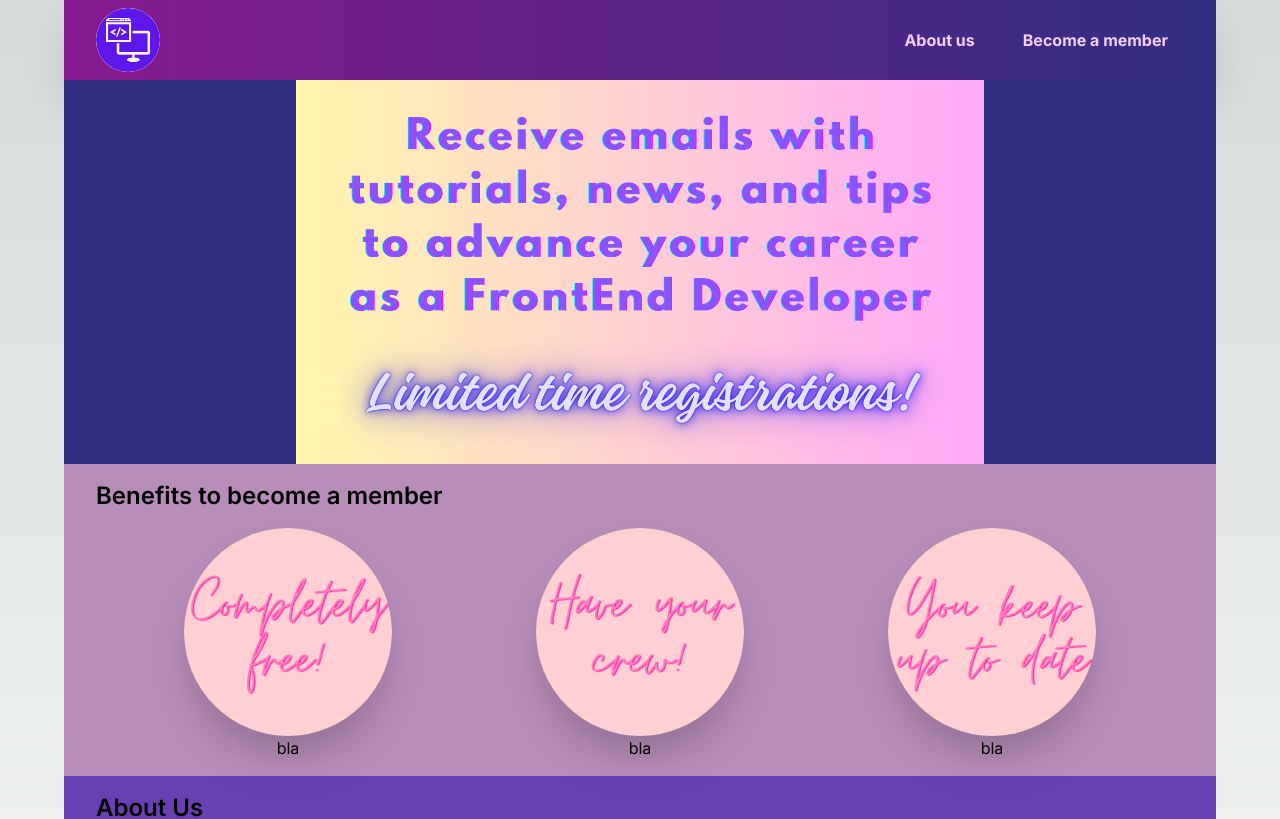
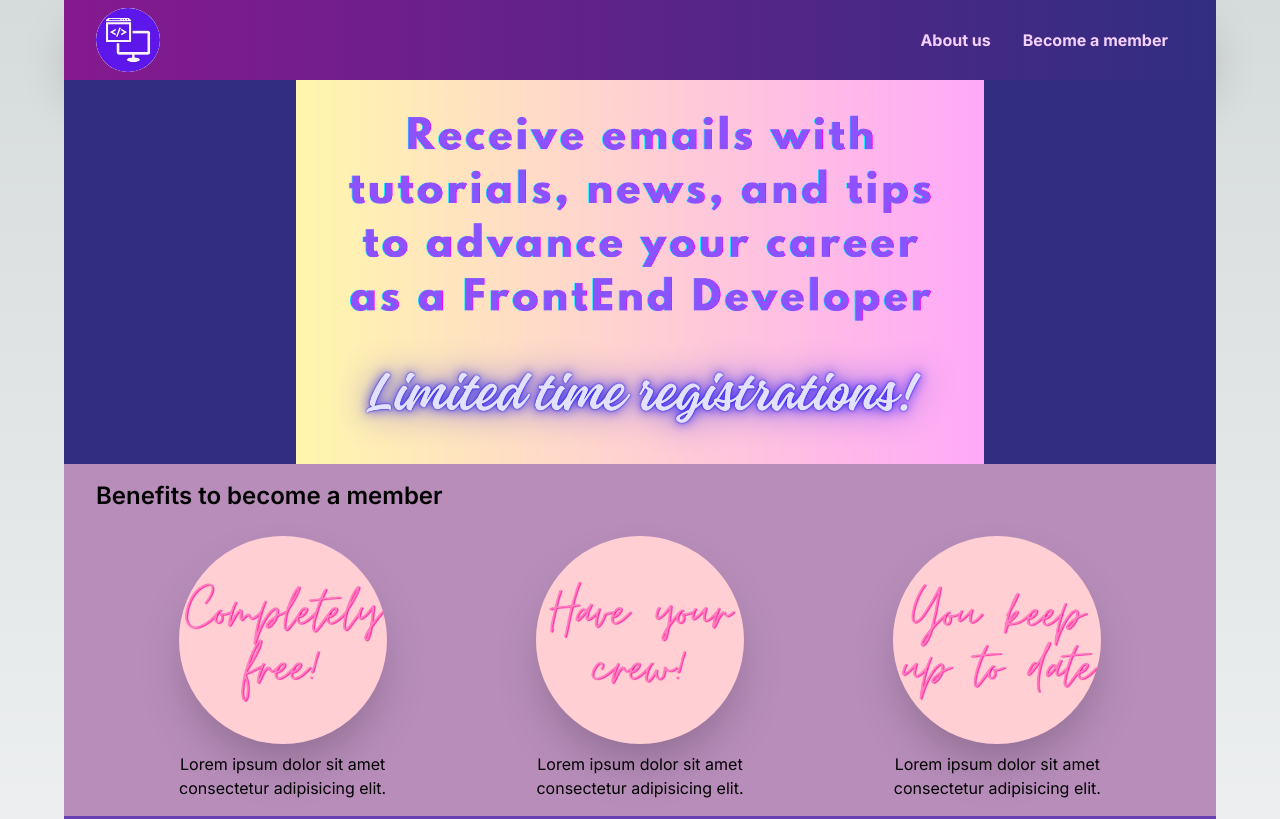
Before and after one commit to IngridAkeida/blogger-ab-test, a Next.js app: page / in a window 1280 px wide. Shown: the top 819 px of the page. Built offline with nearby package versions, Linux system fonts and the light colour scheme.

Commit message:
update commit

```diff
--- a/src/components/Benefits.jsx
+++ b/src/components/Benefits.jsx
@@ -2,36 +2,27 @@ import Image from 'next/image'
 import benefity1 from "../assets/2-big.png";
 import benefity2 from "../assets/3-big.png";
 import benefity3 from "../assets/4-big.png";
-
-
 
 export default function Benefity(){
 
   return(
     <div className="bg-white py-4 px-8 bg-opacity-50">
       <h3 className="text-2xl font-semibold mb-4 text-left">Benefits to become a member</h3>
-        <div className="flex justify-around items-center mx-4">
-
-  <div className='flex flex-col justify-center items-center text-center'>
-    <div className="bg-gray-500 w-52 h-52 rounded-full">
-      <Image src={benefity1} alt="" className='object-cover object-center h-52 w-52 rounded-full shadow-2xl'/>
+      <div className='flex flex-col md:flex-row justify-around items-center mx-4 gap-4'>
+        <div className='flex flex-row md:flex-col justify-center items-center text-center'>
+          <Image src={benefity1} alt="" className='object-cover object-center h-52 w-52 rounded-full shadow-2xl m-2'/>
+          <div className='w-52'>Lorem ipsum dolor sit amet consectetur adipisicing elit.</div>
+        </div>
+        <div className='flex flex-row md:flex-col justify-center items-center text-center'>
+          <Image src={benefity2} alt="" className='object-cover object-center h-52 w-52 rounded-full shadow-2xl m-2'/>
+          <div className='w-52'>Lorem ipsum dolor sit amet consectetur adipisicing elit.</div>
+        </div>
+        <div className='flex flex-row md:flex-col justify-center items-center text-center'>
+          <Image src={benefity3} alt="" className='object-cover object-center h-52 w-52 rounded-full shadow-2xl m-2'/>
+          <div className='w-52'>Lorem ipsum dolor sit amet consectetur adipisicing elit.</div>
+      </div>
     </div>
-    <div className="">bla</div>
   </div>
-  <div className='flex flex-col justify-center items-center text-center'>
-    <div className="bg-gray-500 w-52 h-52 rounded-full">
-      <Image src={benefity2} alt="" className='object-cover object-center h-52 w-52 rounded-full shadow-2xl '/>
-    </div>
-    <div className="">bla</div>
-  </div>
-  <div className='flex flex-col justify-center items-center text-center'>
-    <div className="bg-gray-500 w-52 h-52 rounded-full">
-      <Image src={benefity3} alt="" className='object-cover object-center h-52 w-52 hover:h-52 hover:w-54  rounded-full shadow-2xl'/>
-    </div>
-    <div className="">bla</div>
-</div>
-</div>
-</div>
 
   )
 }
--- a/src/components/Footer.jsx
+++ b/src/components/Footer.jsx
@@ -3,7 +3,7 @@ import SubscriptionForm from "./SubscriptionForm";
 
 export default function Footer({visitor}) {
   return (
-    <div className="flex justify-between items-top px-8 max-w-5xl">
+    <div className="flex flex-col md:flex-row justify-between items-top px-8 max-w-5xl">
       <div id="member"><SubscriptionForm visitor={visitor}/></div>
       <SiteMap/>
     </div>
--- a/src/components/Header.jsx
+++ b/src/components/Header.jsx
@@ -1,27 +1,52 @@
 import Image from "next/image";
 import logo from "../assets/logo.png"
 import { Link } from "react-router-dom";
+import { useState } from "react";
 
 
 export default function Header() {
+  const [menuOpen, setMenuOpen] = useState(false);
+
+  const toggleMenu = () => {
+    setMenuOpen(prevState => !prevState);
+  };
+
   return (
-    <div className="">
-      <nav className="flex items-center h-20 justify-between bg-gradient-to-r to-indigo-900 from-fuchsia-800 bg-opacity-20 px-8 text-fuchsia-200 font-bold shadow-2xl">
-        <div className="">
+    <nav className="flex items-center justify-between h-20 bg-gradient-to-r to-indigo-900 from-fuchsia-800 bg-opacity-20 px-8 text-fuchsia-200 font-bold shadow-2xl">
+      <div className="flex items-center">
         <Link to='/'>
           <div>
-              <Image src={logo} alt="logo" className=" h-16 w-auto bg-fuchsia-50 rounded-full"/>
+            <Image src={logo} alt="logo" className="h-16 w-auto bg-fuchsia-50 rounded-full"/>
           </div>
         </Link>
       </div>
-        <ul className="flex justify-between gap-4 ml-40">
-          <li className="hover:bg-yellow-200 hover:text-fuchsia-800 px-4  hover:cursor-pointer rounded-sm">
+      <div className="hidden md:flex justify-between gap-4 ml-40">
+        <ul className="flex">
+          <li className="hover:bg-yellow-200 hover:text-fuchsia-800 px-4 rounded-sm">
             <Link to="/#about">About us</Link>
           </li>
-          <li className="hover:bg-yellow-200 hover:text-fuchsia-800 px-4  hover:cursor-pointer rounded-sm">
-          <Link to="/#member">Become a member</Link></li>
+          <li className="hover:bg-yellow-200 hover:text-fuchsia-800 px-4 rounded-sm">
+            <Link to="/#member">Become a member</Link>
+          </li>
         </ul>
+      </div>
+      <div className="md:hidden flex items-center">
+        <button onClick={toggleMenu} className="block text-3xl text-fuchsia-200 focus:outline-none">
+          {menuOpen ? '×' : '☰'}
+        </button>
+      </div>
+      {menuOpen && (
+        <div className="md:hidden absolute top-20 right-8 bg-white p-4 rounded-lg shadow-md">
+          <ul>
+            <li className="hover:bg-yellow-200 hover:text-fuchsia-800 px-4 py-2 rounded-sm">
+              <Link to="/#about">About us</Link>
+            </li>
+            <li className="hover:bg-yellow-200 hover:text-fuchsia-800 px-4 py-2 rounded-sm">
+              <Link to="/#member">Become a member</Link>
+            </li>
+          </ul>
+        </div>
+      )}
     </nav>
-    </div>
   );
 }
--- a/src/components/SubscriptionForm.jsx
+++ b/src/components/SubscriptionForm.jsx
@@ -38,7 +38,7 @@ export default function SubscriptionForm({visitor}) {
   };
 
   return (
-    <form onSubmit={handleSubmit} className="max-w-md mx-auto shadow-md py-8">
+    <form onSubmit={handleSubmit} className="max-w-md mx-auto py-8">
   <h2 className="text-2xl font-semibold mb-4 text-center">Become a Member Today, it's free!</h2>
   <div className="space-y-4">
     <div>
```
Lines whose indentation alone changed are shown as unchanged.
